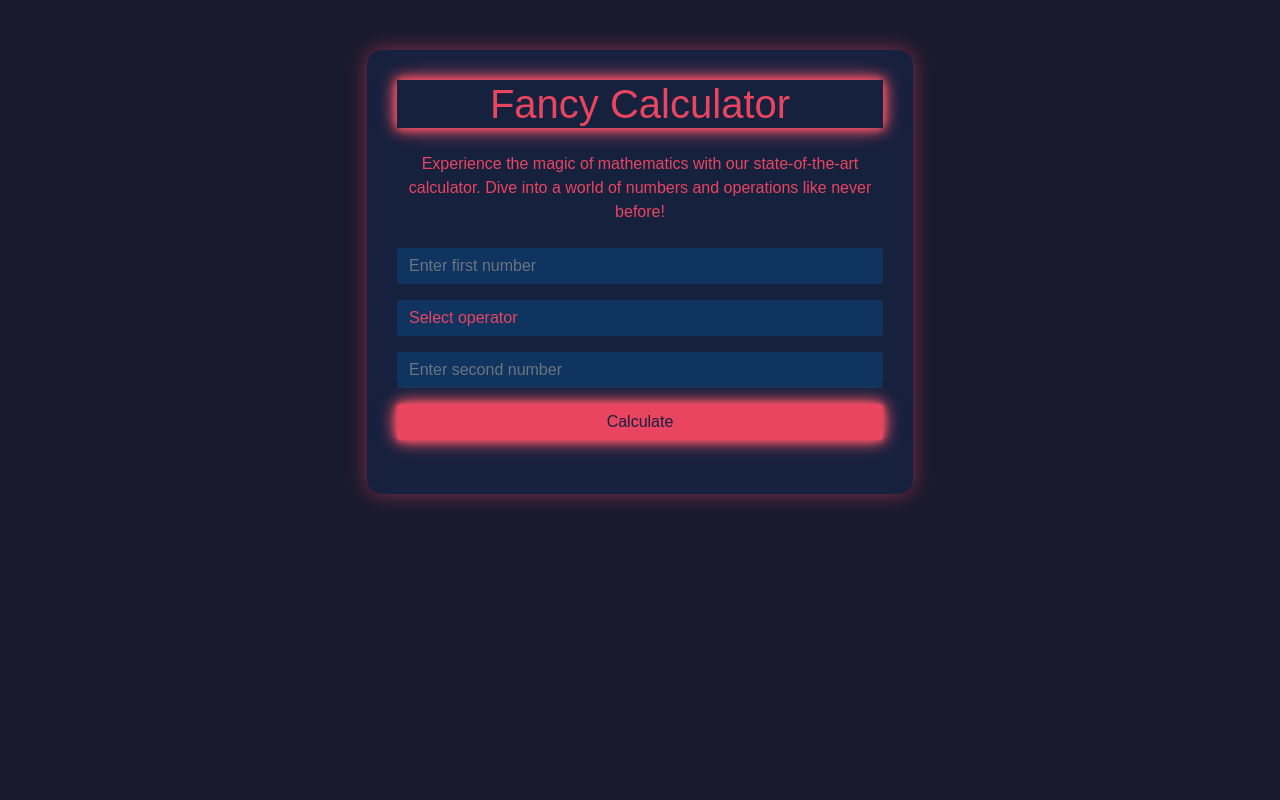
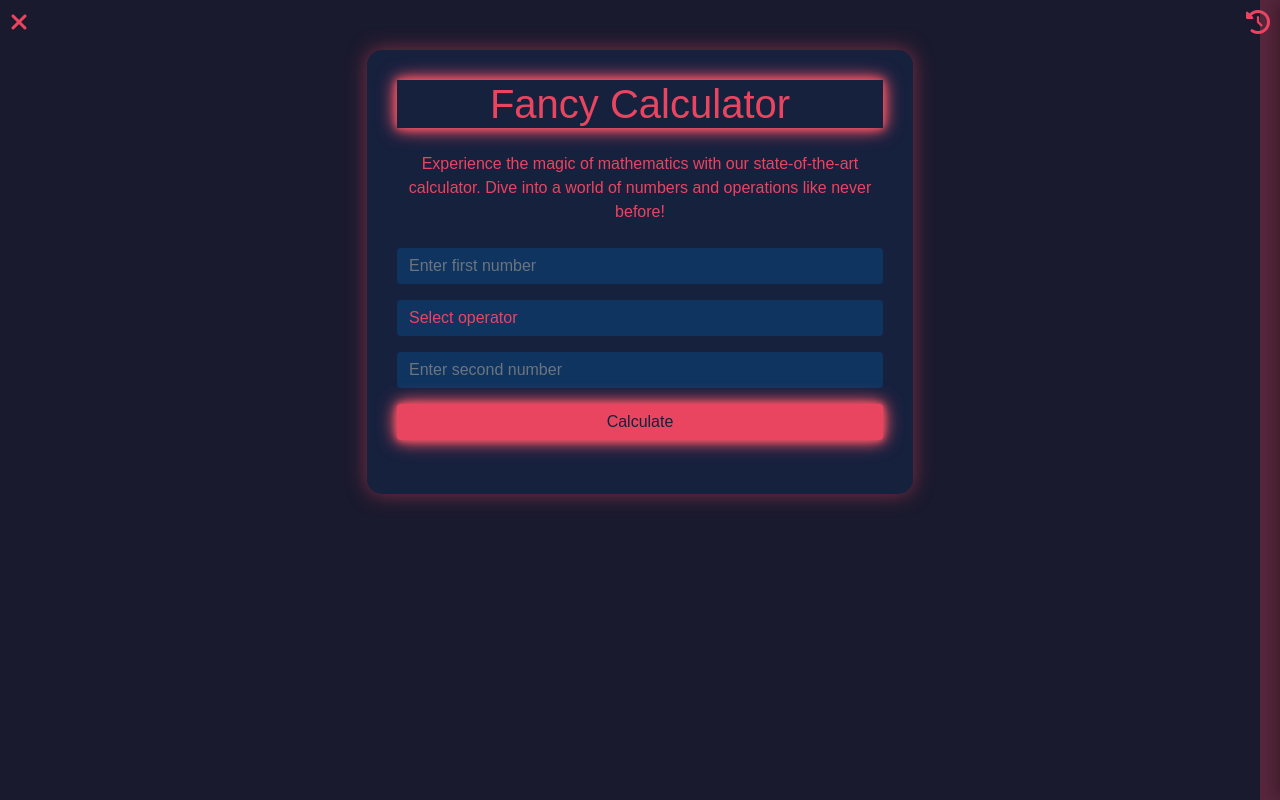
Before and after one commit to oproz001/function-calulu, a PHP site: page / in a window 1280 px wide. Run offline with PHP 8.4, Linux system fonts and the light colour scheme.

Commit message:
history and clean icon

```diff
--- a/index.php
+++ b/index.php
@@ -7,13 +7,14 @@
     <link href="style/css/bootstrap.min.css" rel="stylesheet">
     <link href="style/animate-css-animate.css-e8c4fab/animate.css" rel="stylesheet">
     <link rel="stylesheet" href="style/calulu.css">
-
+    <link href="https://cdnjs.cloudflare.com/ajax/libs/font-awesome/6.4.0/css/all.min.css" rel="stylesheet">
 </head>
 <body>
     <div class="container">
         <div class="row justify-content-center">
             <div class="col-md-6">
                 <div class="calculator-container animate__animated animate__fadeIn">
+                <i class="fas fa-times cancel-btn" id="cancelBtn"></i>
                     <h1 class="text-center mb-4 glow">Fancy Calculator</h1>
                     <p class="text-center mb-4">Experience the magic of mathematics with our state-of-the-art calculator. Dive into a world of numbers and operations like never before!</p>
                     <form id="calculatorForm" action="logic/process.php"  method="post">
@@ -49,17 +50,33 @@
             </div>
         </div>
     </div>
+    <div class="history-trigger" id="historyTrigger"></div>
+    <i class="fas fa-history history-toggle" id="historyToggle"></i>
+    <div class="history-panel" id="historyPanel">
+        <h3>Calculation History</h3>
+        <div id="historyList"></div>
+    </div>
+
 
     <script src="style/js/bootstrap.bundle.min.js"></script>
     <script>
-        document.getElementById('calculatorForm').addEventListener('submit', function(e) {
+        const calculatorForm = document.getElementById('calculatorForm');
+        const resultElement = document.getElementById('result');
+        const loadingElement = document.querySelector('.loading');
+        const historyTrigger = document.getElementById('historyTrigger');
+        const historyToggle = document.getElementById('historyToggle');
+        const historyPanel = document.getElementById('historyPanel');
+        const historyList = document.getElementById('historyList');
+        const cancelBtn = document.getElementById('cancelBtn');
+
+        let calculationHistory = [];
+
+        calculatorForm.addEventListener('submit', function(e) {
             e.preventDefault();
 
             const firstNumber = parseFloat(document.getElementById('firstNumber').value);
             const secondNumber = parseFloat(document.getElementById('secondNumber').value);
             const operator = document.getElementById('operator').value;
-            const resultElement = document.getElementById('result');
-            const loadingElement = document.querySelector('.loading');
 
             loadingElement.style.display = 'block';
 
@@ -85,8 +102,57 @@
                 resultElement.textContent = `Result: ${result}`;
                 resultElement.classList.add('animate__animated', 'animate__bounceIn');
 
+                // Add to history
+                const calculation = `${firstNumber} ${operator} ${secondNumber} = ${result}`;
+                calculationHistory.unshift(calculation);
+                updateHistoryPanel();
+
                 loadingElement.style.display = 'none';
             }, 1000);
+        });
+
+        historyTrigger.addEventListener('mouseenter', function() {
+            historyPanel.classList.add('active');
+        });
+
+        historyPanel.addEventListener('mouseleave', function() {
+            if (window.innerWidth > 768) {
+                historyPanel.classList.remove('active');
+            }
+        });
+
+        historyToggle.addEventListener('click', function() {
+            historyPanel.classList.toggle('active');
+        });
+
+        function updateHistoryPanel() {
+            historyList.innerHTML = '';
+            calculationHistory.forEach(calculation => {
+                const historyItem = document.createElement('div');
+                historyItem.classList.add('history-item');
+                historyItem.textContent = calculation;
+                historyList.appendChild(historyItem);
+            });
+        }
+
+        cancelBtn.addEventListener('click', function() {
+            calculatorForm.reset();
+            resultElement.textContent = '';
+            historyPanel.classList.remove('active');
+        });
+
+        // Close history panel when clicking outside of it on mobile
+        document.addEventListener('click', function(event) {
+            if (window.innerWidth <= 768 && !historyPanel.contains(event.target) && event.target !== historyToggle) {
+                historyPanel.classList.remove('active');
+            }
+        });
+
+        // Adjust behavior on window resize
+        window.addEventListener('resize', function() {
+            if (window.innerWidth > 768) {
+                historyPanel.classList.remove('active');
+            }
         });
     </script>
 </body>
--- a/style/calulu.css
+++ b/style/calulu.css
@@ -61,3 +61,62 @@ body {
     font-weight: bold;
     margin-top: 20px;
 }
+.cancel-btn {
+    position: absolute;
+    top: 10px;
+    left: 10px;
+    font-size: 24px;
+    cursor: pointer;
+}
+.history-trigger {
+    position: fixed;
+    top: 0;
+    right: 0;
+    width: 20px;
+    height: 100%;
+    background-color: rgba(233, 69, 96, 0.3);
+    z-index: 1000;
+}
+.history-panel {
+    position: fixed;
+    top: 0;
+    right: -300px;
+    width: 300px;
+    height: 100%;
+    background-color: #16213e;
+    padding: 20px;
+    box-shadow: -5px 0 15px rgba(0, 0, 0, 0.3);
+    overflow-y: auto;
+    transition: right 0.3s ease-in-out;
+    z-index: 1001;
+}
+.history-panel.active {
+    right: 0;
+}
+.history-item {
+    margin-bottom: 10px;
+    padding: 10px;
+    background-color: #0f3460;
+    border-radius: 5px;
+}
+.history-toggle {
+    position: fixed;
+    top: 10px;
+    right: 10px;
+    font-size: 24px;
+    cursor: pointer;
+    z-index: 1002;
+    display: none;
+}
+@media (max-width: 768px) {
+    .history-trigger {
+        display: none;
+    }
+    .history-toggle {
+        display: block;
+    }
+    .history-panel {
+        width: 100%;
+        right: -100%;
+    }
+}
```
